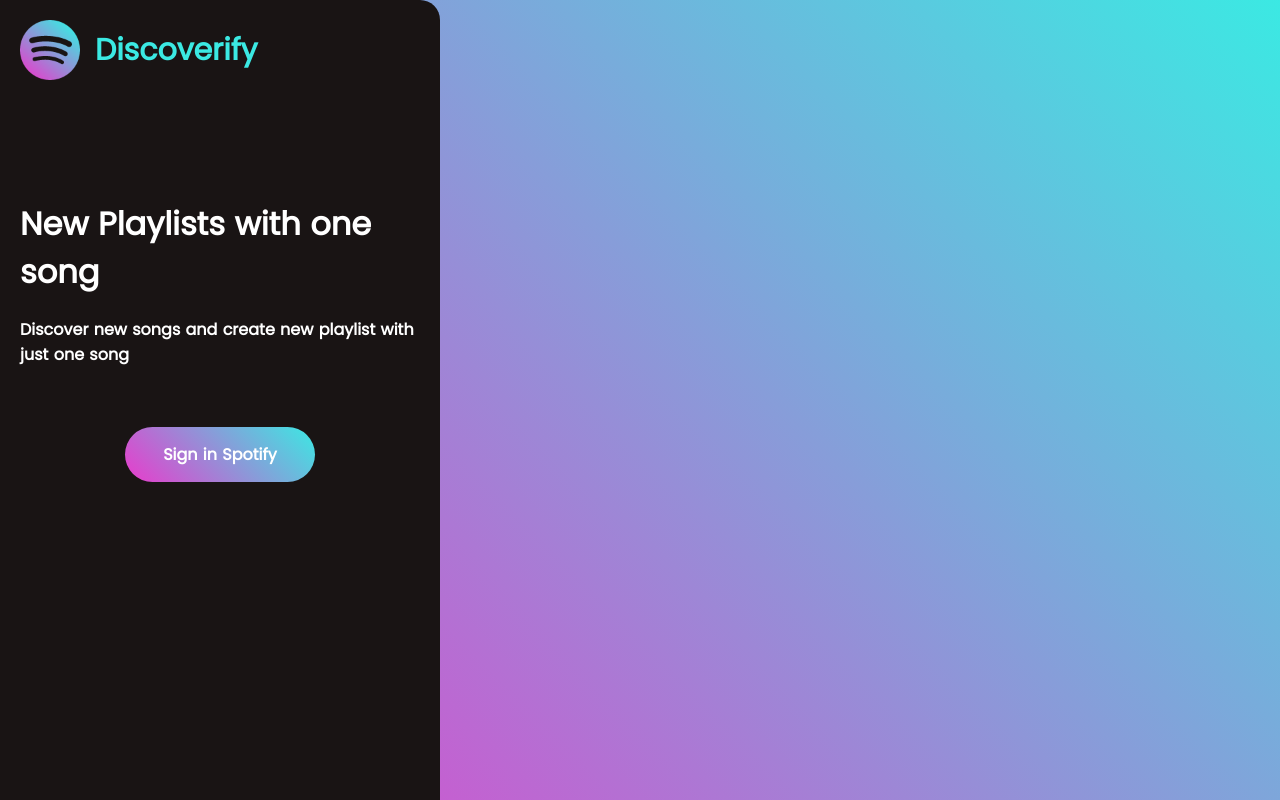
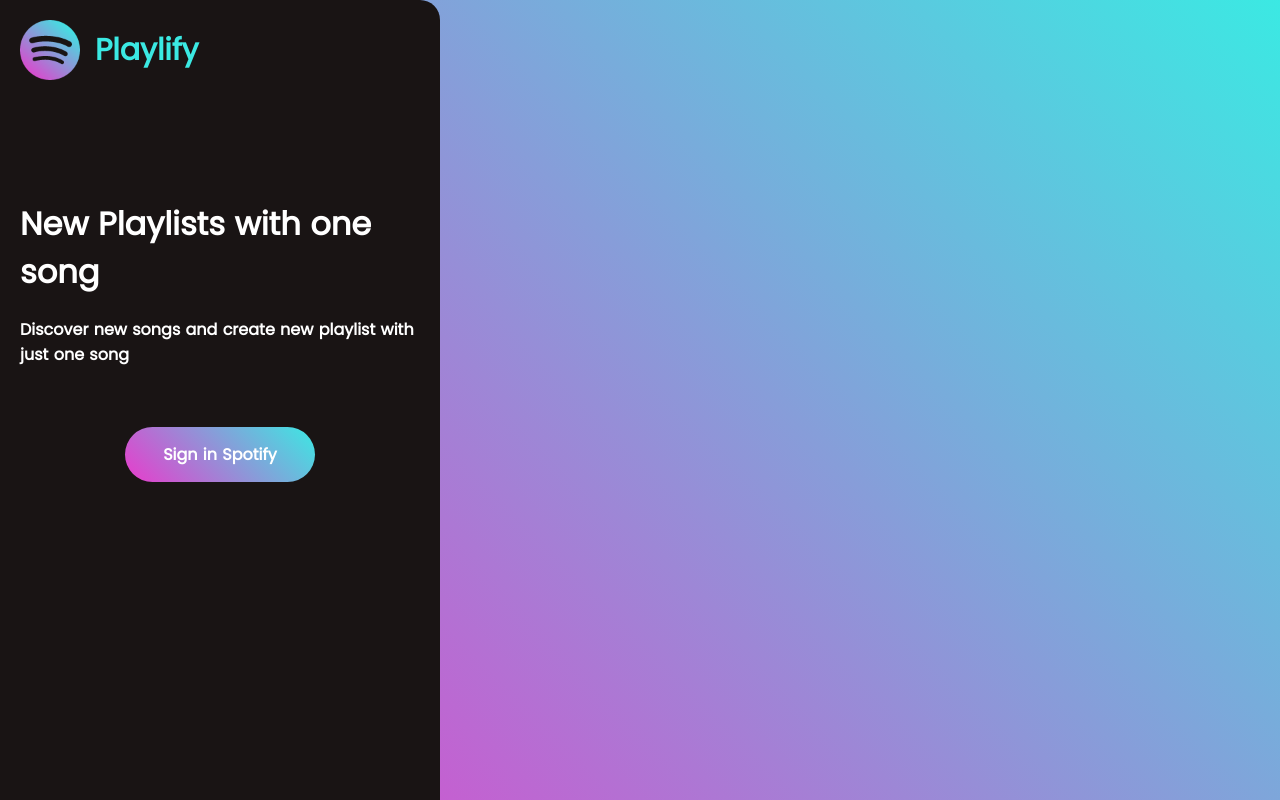
Before and after one commit to jralvarenga/playlify, a Next.js app: page / in a window 1280 px wide. Built offline with nearby package versions, Linux system fonts and the light colour scheme.

Commit message:
Brand change

```diff
--- a/components/LoginScreen.tsx
+++ b/components/LoginScreen.tsx
@@ -92,8 +92,8 @@
 
 const LogoContainer = () => (
   <LogoBox>
-    <ImageContainer src="/img/logo.png" alt="Discoverify logo" />
-    <Logotext>Discoverify</Logotext>
+    <ImageContainer src="/img/logo.png" alt="Playlify logo" />
+    <Logotext>Playlify</Logotext>
   </LogoBox>
 );
 
```
